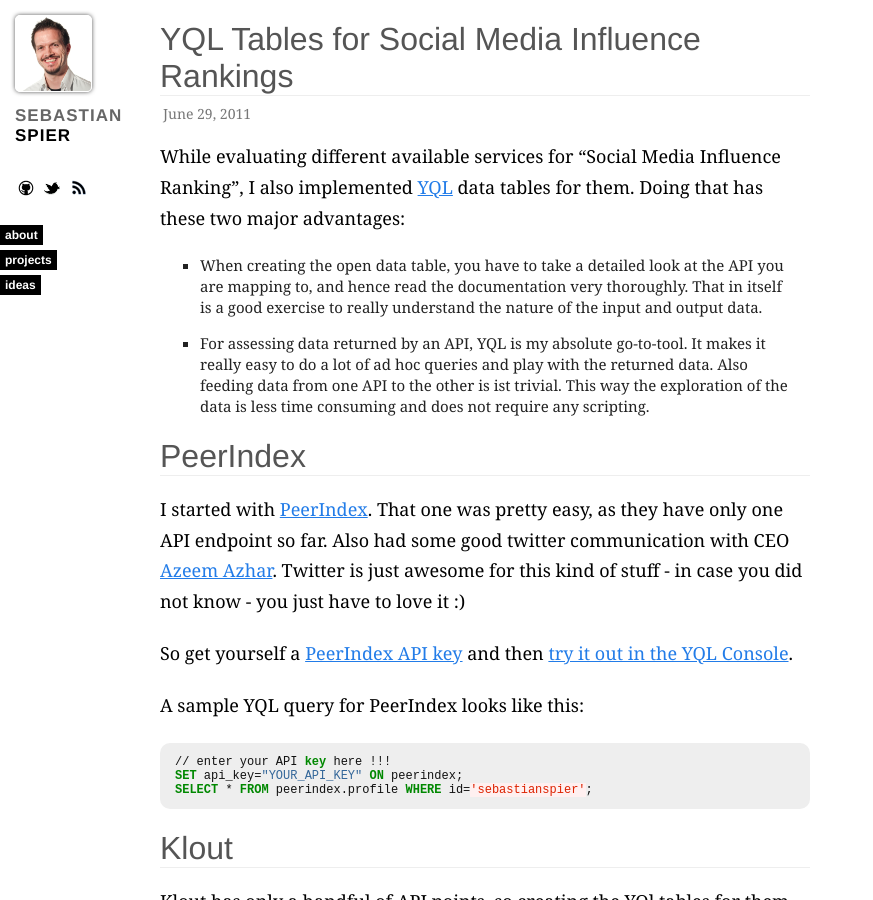
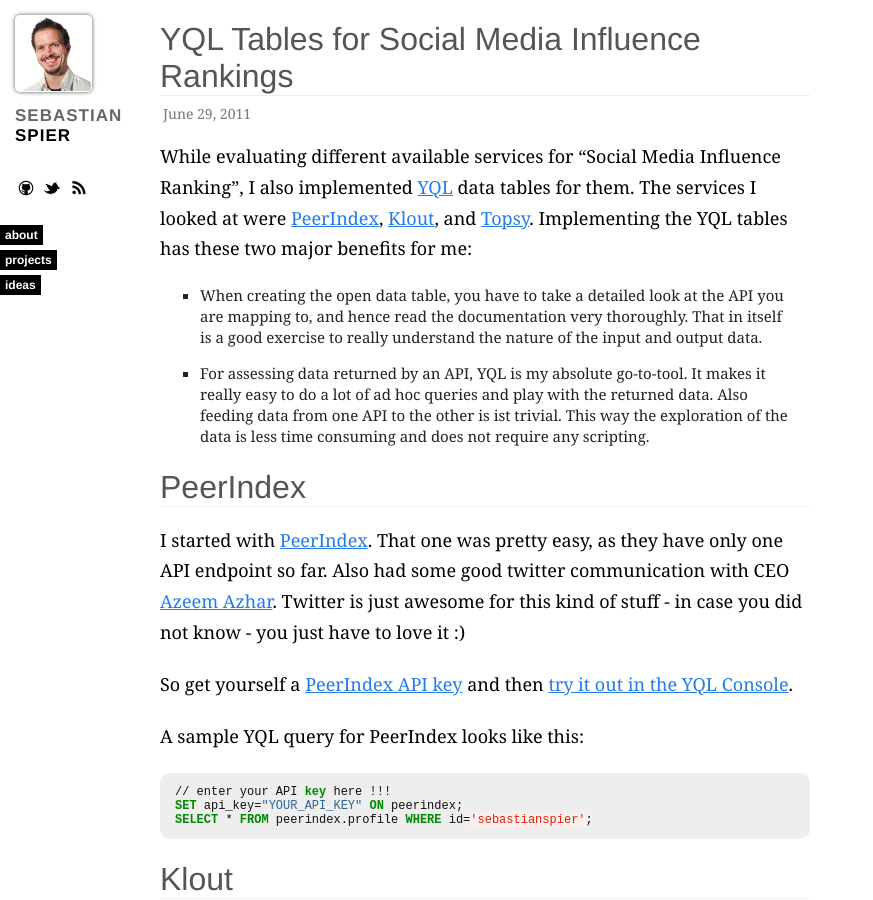
Before and after one commit to spier/spier.github.io, a Jekyll site: the page built from _posts/2011-06-29-yql-tables-for-social-media-influence-rankings.md, in a window 1280 px wide and 900 px high. Shown: the whole window, without its empty margins (0-873 px from the left). Built offline with Jekyll 4.4.1, drawn with Linux system fonts in a browser that asks for light colours; nearby versions of some CDN libraries; Markdown is read by kramdown in place of the engine named in the settings; comment, search, counter and statistics services are not loaded; some of the changed text lies outside the part shown.

Commit message:
chanking intro

```diff
--- a/_posts/2011-06-29-yql-tables-for-social-media-influence-rankings.md
+++ b/_posts/2011-06-29-yql-tables-for-social-media-influence-rankings.md
@@ -4,7 +4,7 @@
 categories: [yql]
 ---
 
-While evaluating different available services for "Social Media Influence Ranking", I also implemented [YQL][yql] data tables for them. Doing that has these two major advantages:
+While evaluating different available services for "Social Media Influence Ranking", I also implemented [YQL][yql] data tables for them. The services I looked at were [PeerIndex][peerindex], [Klout][klout], and [Topsy][topsy]. Implementing the YQL tables has these two major benefits for me:
 
 * When creating the open data table, you have to take a detailed look at the API you are mapping to, and hence read the documentation very thoroughly. That in itself is a good exercise to really understand the nature of the input and output data.
 * For assessing data returned by an API, YQL is my absolute go-to-tool. It makes it really easy to do a lot of ad hoc queries and play with the returned data. Also feeding data from one API to the other is ist trivial. This way the exploration of the data is less time consuming and does not require any scripting.
```
Also changed, not shown: other parts of _posts/2011-06-29-yql-tables-for-social-media-influence-rankings.md (+1 -1 lines).
